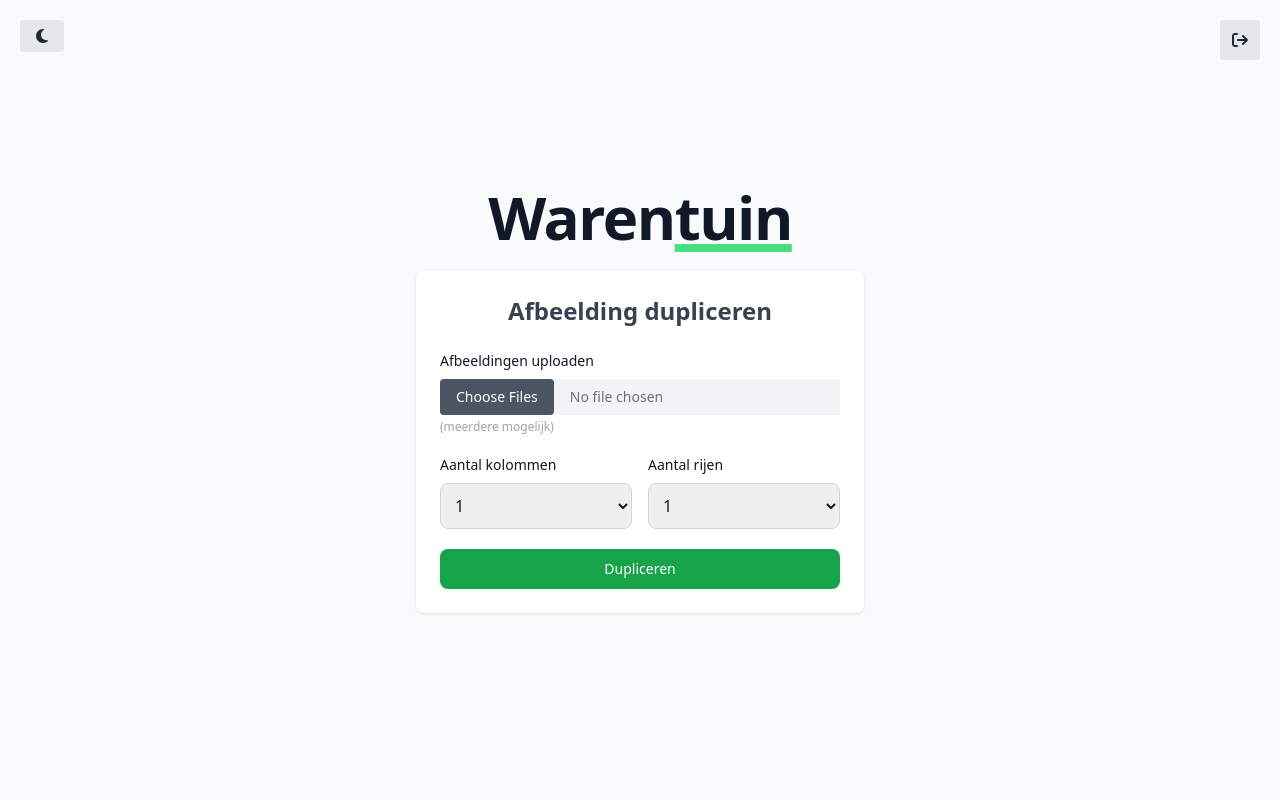
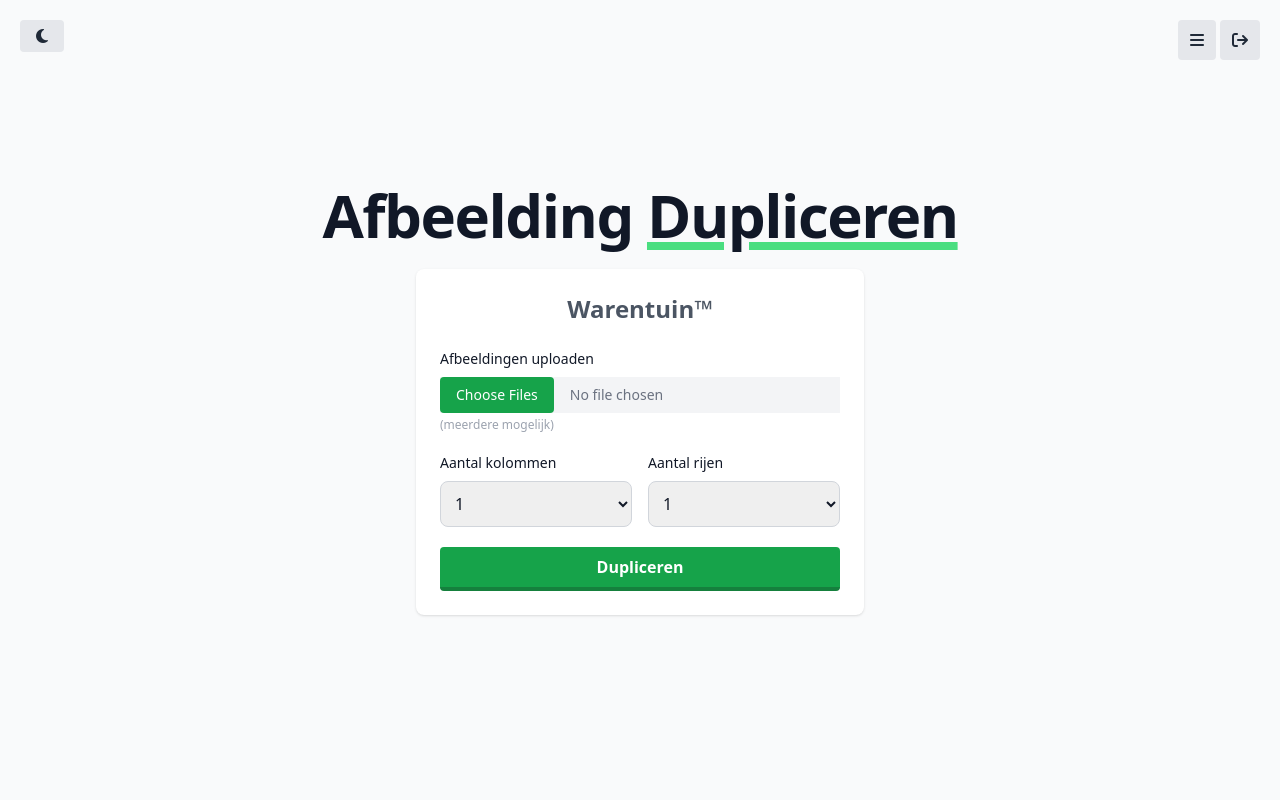
Before and after one commit to JariKN01/ImageDub, a Flask app: page / in a window 1280 px wide. Run offline with Flask 3, Linux system fonts and the light colour scheme; the visitor is signed in with stand-in values (Sample User, id 1); some libraries are stand-ins or nearby versions.

Commit message:
Updating style

```diff
--- a/templates/index.html
+++ b/templates/index.html
@@ -8,11 +8,43 @@
     <link rel="stylesheet" href="https://cdnjs.cloudflare.com/ajax/libs/font-awesome/6.5.0/css/all.min.css">
 </head>
 <body class="relative">
+
 <button id="theme-toggle"
         class="absolute top-5 left-5 bg-gray-200 dark:bg-gray-700 text-gray-800 dark:text-gray-200 px-4 py-1 rounded">
     <i id="icon-sun" class="fa-regular fa-sun h-6 w-6" style="display:none"></i>
     <i id="icon-moon" class="fa-solid fa-moon h-6 w-6" style="display:none"></i>
 </button>
+
+<div class="fixed top-5 right-16 z-50">
+    <div id="hamburger-button"
+         class="flex items-center justify-center bg-gray-200 dark:bg-gray-700 text-gray-800 dark:text-gray-200 px-3 py-3 rounded cursor-pointer">
+        <i class="fa-solid fa-bars"></i>
+    </div>
+
+    <div id="menu-dropdown"
+         class="absolute right-0 top-full mt-2 w-80 bg-white dark:bg-gray-800 rounded-lg shadow-xl hidden overflow-hidden border border-gray-100 dark:border-gray-700">
+        <ul class="text-gray-800 dark:text-gray-200 divide-y divide-gray-100 dark:divide-gray-700">
+            <li class="flex items-center px-4 py-3 hover:bg-gray-50 dark:hover:bg-gray-700 transition-colors cursor-pointer">
+                <div class="w-6 text-center">
+                    <i class="fa-regular fa-comments text-green-500 dark:text-green-400"></i>
+                </div>
+                <span class="ml-3">WT17 Beschrijvingen</span>
+            </li>
+            <li class="flex items-center px-4 py-3 hover:bg-gray-50 dark:hover:bg-gray-700 transition-colors cursor-pointer">
+                <div class="w-6 text-center">
+                    <i class="fa-regular fa-hourglass-half text-green-500 dark:text-green-400"></i>
+                </div>
+                <span class="ml-3">Wt16 Scraper</span>
+            </li>
+            <li class="flex items-center px-4 py-3 hover:bg-gray-50 dark:hover:bg-gray-700 transition-colors cursor-pointer">
+                <div class="w-6 text-center">
+                    <i class="fa-regular fa-clone text-green-500 dark:text-green-400"></i>
+                </div>
+                <span class="ml-3">WT15 Foto voorgrond</span>
+            </li>
+        </ul>
+    </div>
+</div>
 
 <form action="{{ url_for('logout') }}" method="post"
       class="fixed top-5 right-5 bg-gray-200 dark:bg-gray-700 text-gray-800 dark:text-white px-3 py-2 rounded z-50">
@@ -23,15 +55,15 @@
 
 <section class="bg-gray-50 dark:bg-gray-900 min-h-screen flex flex-col items-center justify-center space-y-6">
     <h1 class="text-6xl font-extrabold leading-none tracking-tight text-gray-900 dark:text-white">
-            Waren<span
-                class="underline underline-offset-3 decoration-8 decoration-green-400 dark:decoration-green-600">tuin</span>
+        Afbeelding <span
+            class="underline underline-offset-3 decoration-8 decoration-green-400 dark:decoration-green-600">Dupliceren</span>
 
         {#                <span class="bg-green-100 text-green-800 text-2xl font-semibold me-2 px-2.5 py-0.5 rounded-sm dark:bg-green-200 dark:text-green-800 ms-2">Warentuin</span>#}
     </h1>
     <div class="w-full bg-white rounded-lg shadow dark:border dark:bg-gray-800 dark:border-gray-700 max-w-md p-6 space-y-6">
         <div class="text-center">
-            <h1 class="text-2xl font-extrabold text-gray-700 dark:text-white">
-                Afbeelding dupliceren
+            <h1 class="text-2xl font-extrabold text-gray-600 dark:text-white">
+                Warentuin™
             </h1>
         </div>
 
@@ -55,9 +87,10 @@
                             bg-gray-100 dark:bg-gray-700 dark:text-gray-200
                             file:mr-4 file:py-2 file:px-4
                             file:border-0 file:rounded
-                            file:bg-gray-600 file:text-white
+                            file:bg-green-600 file:text-white
                             dark:file:bg-green-600
-                            file:hover:bg-green-700
+                            file:hover:bg-green-500
+                            dark:file:hover:bg-green-500
                             file:cursor-pointer
                             "/>
                 <p class="mt-1 text-xs text-gray-400">(meerdere mogelijk)</p>
@@ -93,9 +126,7 @@
             </div>
 
             <button type="submit"
-                    class="w-full text-white bg-green-600 hover:bg-green-700 focus:ring-4 focus:outline-none
-                           focus:ring-green-300 font-medium rounded-lg text-sm px-5 py-2.5 text-center
-                           dark:bg-green-600 dark:hover:bg-green-700 dark:focus:ring-green-800">
+                    class="w-full bg-green-600 hover:bg-green-400 text-white font-bold py-2 px-4 border-b-4 border-green-700 hover:border-green-500 rounded">
                 Dupliceren
             </button>
         </form>
@@ -104,7 +135,7 @@
 
 <script>
     // Tailwind dark-mode config
-  tailwind.config = { darkMode: 'class' };
+    tailwind.config = {darkMode: 'class'};
 
     // 1. Lees opgeslagen voorkeur
     const savedTheme = localStorage.getItem('theme');
@@ -120,6 +151,7 @@
     // Icon-update functie
     const iconSun = document.getElementById('icon-sun');
     const iconMoon = document.getElementById('icon-moon');
+
     function updateThemeIcon() {
         const isDark = document.documentElement.classList.contains('dark');
         iconSun.style.display = isDark ? 'inline' : 'none';
@@ -135,5 +167,22 @@
             localStorage.setItem('theme', isDark ? 'dark' : 'light');
         });
 </script>
+<script>
+    // Toggle hamburger menu open/closed
+    document.getElementById('hamburger-button').addEventListener('click', function () {
+        const dropdown = document.getElementById('menu-dropdown');
+        dropdown.classList.toggle('hidden');
+    });
+
+    // Close menu when clicking outside
+    document.addEventListener('click', function (event) {
+        const hamburgerButton = document.getElementById('hamburger-button');
+        const menuDropdown = document.getElementById('menu-dropdown');
+
+        if (!hamburgerButton.contains(event.target) && !menuDropdown.contains(event.target)) {
+            menuDropdown.classList.add('hidden');
+        }
+    });
+</script>
 </body>
 </html>
--- a/templates/login.html
+++ b/templates/login.html
@@ -15,8 +15,8 @@
 <section class="bg-gray-50 dark:bg-gray-900">
     <div class="flex flex-col items-center justify-center px-3 py-4 mx-auto md:h-screen lg:py-0">
         <h1 class="mb-4 p-6 space-y-2 md:space-y-3 sm:p-4 text-4xl font-extrabold leading-none tracking-tight text-gray-900 md:text-5xl lg:text-6xl dark:text-white">
-            Image <span
-                class="underline underline-offset-3 decoration-8 decoration-green-400 dark:decoration-green-600">duplicator</span>
+            Waren<span
+                class="underline underline-offset-3 decoration-8 decoration-green-400 dark:decoration-green-600">tuin</span> Software
             {#                <span class="bg-green-100 text-green-800 text-2xl font-semibold me-2 px-2.5 py-0.5 rounded-sm dark:bg-green-200 dark:text-green-800 ms-2">Warentuin</span>#}
         </h1>
         <div class="w-full bg-white rounded-lg shadow dark:border md:mt-0 sm:max-w-md xl:p-0 dark:bg-gray-800 dark:border-gray-700">
```
Lines whose indentation alone changed are shown as unchanged.
